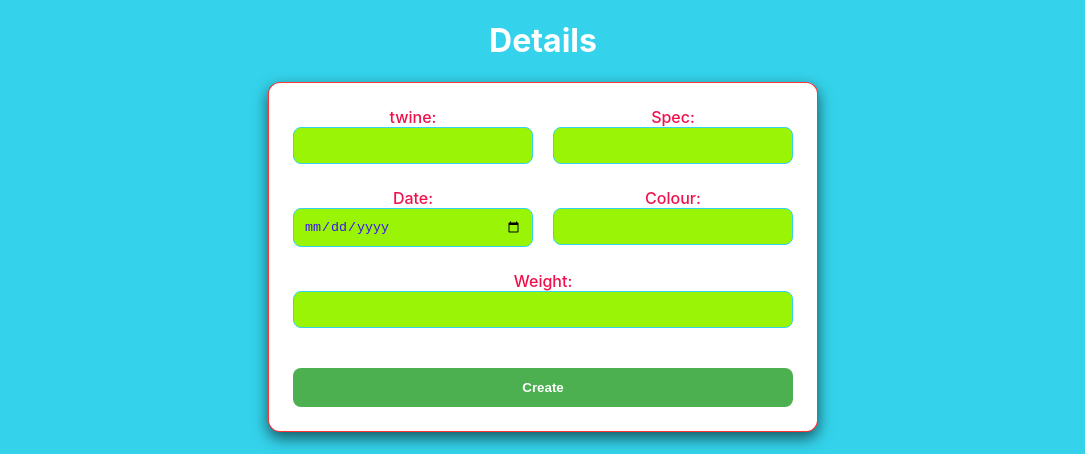
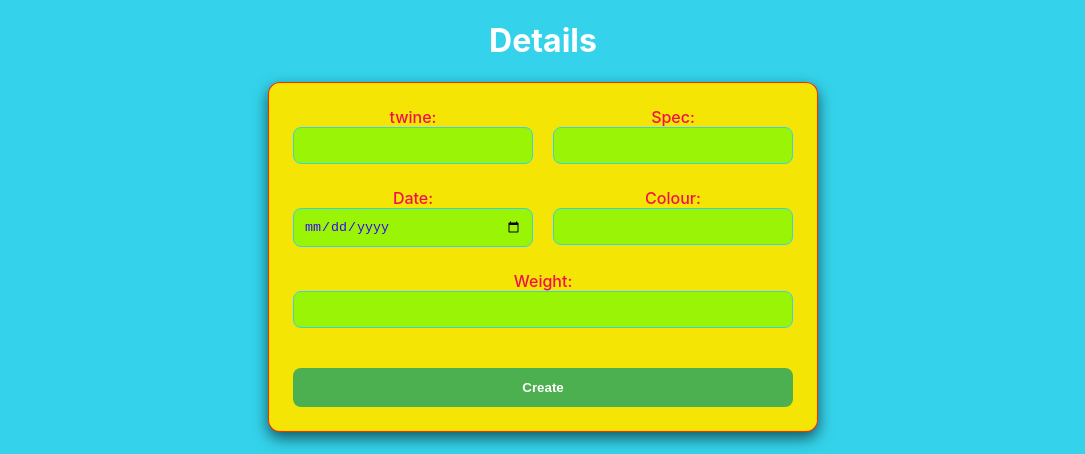
Before and after one commit to Sethu456/mernfront, a React (Create React App) app: page / in a window 1280 px wide. Shown: the top 454 px of the page, without its empty margins (97-1182 px from the left). Built offline with nearby package versions, Linux system fonts and the light colour scheme; no server answers.

Commit message:
Update style.css

```diff
--- a/src/component/style.css
+++ b/src/component/style.css
@@ -1,6 +1,6 @@
 :root {
     --dark-bg: #34d3eb;
-    --dark-element:  #FFFFFF;
+    --dark-element:  #f5e505;
     --dark-border: #34d3eb;
     --success-color: #4CAF50;
     --input-clr:  rgba(255, 0, 0, 0.8);
@@ -50,7 +50,7 @@ input, select {
     box-sizing: border-box;
     background-color: #99f505;
     border: 1px solid var(--dark-border);
-    color: #3d11f0;
+    color: #3905f5;
     border-radius: 0.5rem;
     transition: border-color 0.2s;
 }
```
